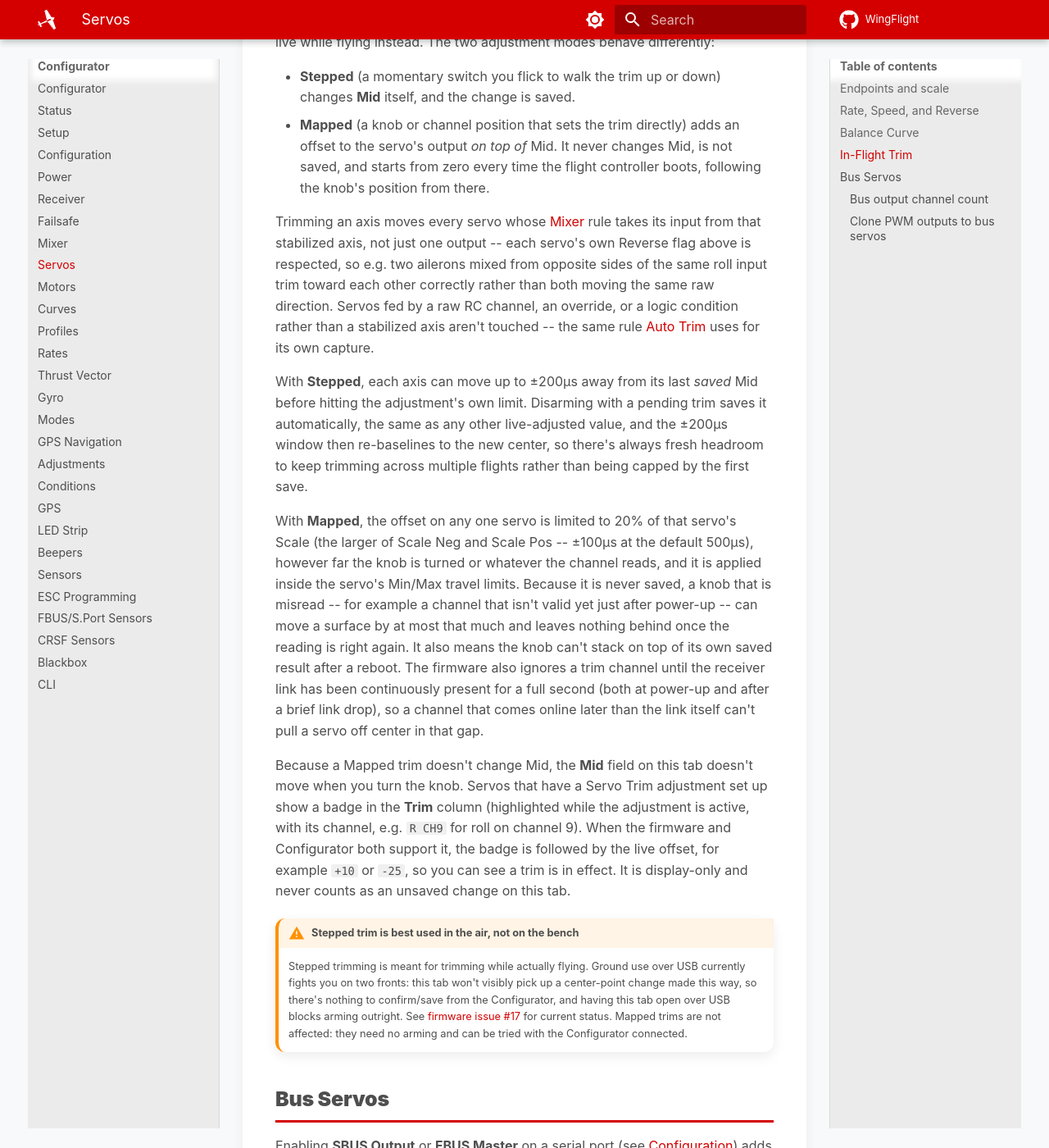
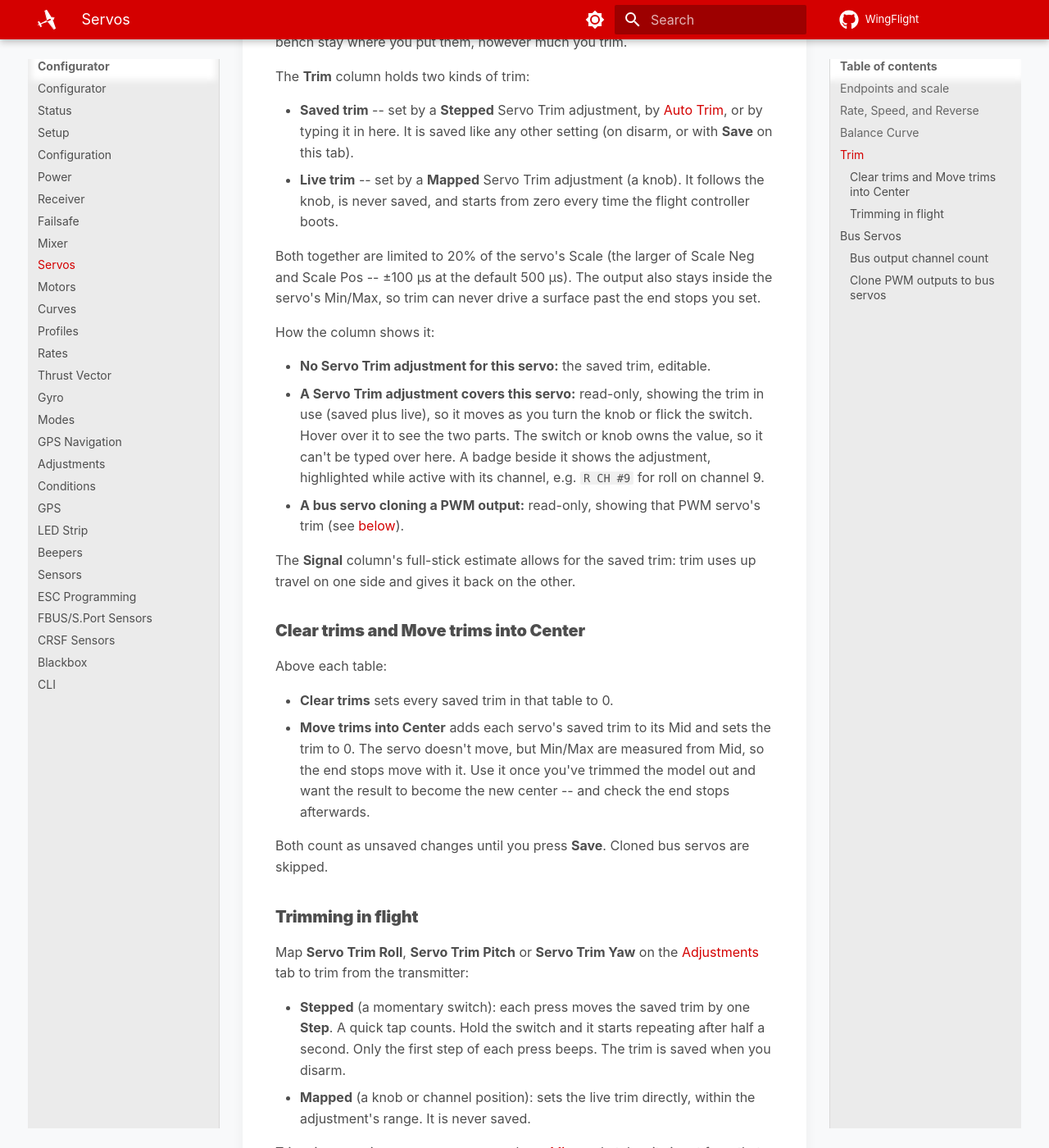
Before and after one commit to WingFlight/wingflight-docs, an MkDocs documentation site: the page built from docs/configurator/tabs/servos.md, in a window 1280 px wide and 1400 px high, scrolled down 2084 px. Shown: the whole window at 82% size. Built offline with MkDocs 1.6.1 and Material for MkDocs 9.7.7, drawn with Linux system fonts in a browser that asks for light colours; some of the changed text lies outside the part shown.

Commit message:
Document servo trims kept apart from the servo center (#71)
Co-authored-by: Claude Opus 5.5 <noreply@anthropic.com>

```diff
--- a/docs/configurator/tabs/servos.md
+++ b/docs/configurator/tabs/servos.md
@@ -54,67 +54,92 @@ curve, since that's the one actually shaping its output.
     showed on this tab has been removed from the Configurator, so the
     correction can no longer be turned on or off from here.
 
-## In-Flight Trim
+## Trim
 
-Center points (**Mid**) don't have to be set from this tab or the CLI --
-map **Servo Trim Roll**, **Servo Trim Pitch**, or **Servo Trim Yaw** on the
-[Adjustments](adjustments.md) tab and trim live while flying instead. The
-two adjustment modes behave differently:
+Trim never changes a servo's **Mid**. Each servo has a separate **Trim**
+value in µs, added to its output on top of Mid. Mid and the Min/Max end
+stops you set on the bench stay where you put them, however much you trim.
 
-- **Stepped** (a momentary switch you flick to walk the trim up or down)
-  changes **Mid** itself, and the change is saved.
-- **Mapped** (a knob or channel position that sets the trim directly) adds
-  an offset to the servo's output *on top of* Mid. It never changes Mid, is
-  not saved, and starts from zero every time the flight controller boots,
-  following the knob's position from there.
+The **Trim** column holds two kinds of trim:
 
-Trimming an axis moves every servo whose [Mixer](mixer.md) rule
-takes its input from that stabilized axis, not just one output -- each
-servo's own Reverse flag above is respected, so e.g. two ailerons mixed
-from opposite sides of the same roll input trim toward each other
-correctly rather than both moving the same raw direction. Servos fed by a
-raw RC channel, an override, or a logic condition rather than a
-stabilized axis aren't touched -- the same rule
-[Auto Trim](../../flight-modes/auto-trim.md) uses for its own capture.
+- **Saved trim** -- set by a **Stepped** Servo Trim adjustment, by
+  [Auto Trim](../../flight-modes/auto-trim.md), or by typing it in here. It
+  is saved like any other setting (on disarm, or with **Save** on this tab).
+- **Live trim** -- set by a **Mapped** Servo Trim adjustment (a knob). It
+  follows the knob, is never saved, and starts from zero every time the
+  flight controller boots.
 
-With **Stepped**, each axis can move up to ±200μs away from its last
-*saved* Mid before hitting the adjustment's own limit. Disarming with a
-pending trim saves it automatically, the same as any other live-adjusted
-value, and the ±200μs window then re-baselines to the new center, so
-there's always fresh headroom to keep trimming across multiple flights
-rather than being capped by the first save.
+Both together are limited to 20% of the servo's Scale (the larger of Scale
+Neg and Scale Pos -- ±100 µs at the default 500 µs). The output also stays
+inside the servo's Min/Max, so trim can never drive a surface past the end
+stops you set.
 
-With **Mapped**, the offset on any one servo is limited to 20% of that
-servo's Scale (the larger of Scale Neg and Scale Pos -- ±100μs at the
-default 500μs), however far the knob is turned or whatever the channel
-reads, and it is applied inside the servo's Min/Max travel limits. Because
-it is never saved, a knob that is misread -- for example a channel that
-isn't valid yet just after power-up -- can move a surface by at most that
-much and leaves nothing behind once the reading is right again. It also
-means the knob can't stack on top of its own saved result after a reboot.
-The firmware also ignores a trim channel until the receiver link has been
-continuously present for a full second (both at power-up and after a brief
-link drop), so a channel that comes online later than the link itself can't
-pull a servo off center in that gap.
+How the column shows it:
 
-Because a Mapped trim doesn't change Mid, the **Mid** field on this tab
-doesn't move when you turn the knob. Servos that have a Servo Trim
-adjustment set up show a badge in the **Trim** column (highlighted while
-the adjustment is active, with its channel, e.g. `R CH9` for roll on
-channel 9). When the firmware and Configurator both support it, the badge
-is followed by the live offset, for example `+10` or `-25`, so you can see
-a trim is in effect. It is display-only and never counts as an unsaved
-change on this tab.
+- **No Servo Trim adjustment for this servo:** the saved trim, editable.
+- **A Servo Trim adjustment covers this servo:** read-only, showing the trim
+  in use (saved plus live), so it moves as you turn the knob or flick the
+  switch. Hover over it to see the two parts. The switch or knob owns the
+  value, so it can't be typed over here. A badge beside it shows the
+  adjustment, highlighted while active with its channel, e.g. `R CH #9` for
+  roll on channel 9.
+- **A bus servo cloning a PWM output:** read-only, showing that PWM servo's
+  trim (see [below](#clone-pwm-outputs-to-bus-servos)).
 
-!!! warning "Stepped trim is best used in the air, not on the bench"
-    Stepped trimming is meant for trimming while actually flying. Ground use over USB
-    currently fights you on two fronts: this tab won't visibly pick up a
-    center-point change made this way, so there's nothing to confirm/save
-    from the Configurator, and having this tab open over USB blocks
-    arming outright. See
-    [firmware issue #17](https://github.com/WingFlight/wingflight-firmware/issues/17)
-    for current status. Mapped trims are not affected: they need no arming
-    and can be tried with the Configurator connected.
+The **Signal** column's full-stick estimate allows for the saved trim: trim
+uses up travel on one side and gives it back on the other.
+
+### Clear trims and Move trims into Center
+
+Above each table:
+
+- **Clear trims** sets every saved trim in that table to 0.
+- **Move trims into Center** adds each servo's saved trim to its Mid and
+  sets the trim to 0. The servo doesn't move, but Min/Max are measured from
+  Mid, so the end stops move with it. Use it once you've trimmed the model
+  out and want the result to become the new center -- and check the end
+  stops afterwards.
+
+Both count as unsaved changes until you press **Save**. Cloned bus servos
+are skipped.
+
+### Trimming in flight
+
+Map **Servo Trim Roll**, **Servo Trim Pitch** or **Servo Trim Yaw** on the
+[Adjustments](adjustments.md) tab to trim from the transmitter:
+
+- **Stepped** (a momentary switch): each press moves the saved trim by one
+  **Step**. A quick tap counts. Hold the switch and it starts repeating after
+  half a second. Only the first step of each press beeps. The trim is saved
+  when you disarm.
+- **Mapped** (a knob or channel position): sets the live trim directly,
+  within the adjustment's range. It is never saved.
+
+Trimming an axis moves every servo whose [Mixer](mixer.md) rule takes its
+input from that stabilized axis, not just one output. Each servo's Reverse,
+its rule's weight sign and the axis's Invert are taken into account, so two
+ailerons trim in opposite directions correctly. Servos fed by a raw RC
+channel, an override or a logic condition aren't touched -- the same rule
+[Auto Trim](../../flight-modes/auto-trim.md) uses. When any servo on the
+axis reaches its trim limit, the whole axis stops, so a pair of servos on
+one surface never get pulled out of line.
+
+Because a Mapped trim is never saved, a knob that is misread -- for example
+a channel that isn't valid yet just after power-up -- can move a surface by
+at most the trim limit and leaves nothing behind once the reading is right
+again. The firmware also ignores a trim channel until the receiver link has
+been continuously present for a full second (both at power-up and after a
+brief link drop), so a channel that comes online later than the link itself
+can't pull a servo off center in that gap.
+
+Stepped trims work on the bench too: the Trim column follows each press,
+and **Save** keeps the result.
+
+!!! note "Upgrading from older firmware"
+    Older firmware wrote Stepped trims and Auto Trim straight into Mid.
+    Anything trimmed that way stays in Mid after the upgrade, and the new
+    saved trims start at 0. In the CLI, `servo trim` lists the saved trims
+    and `servo trim <servo> <µs>` sets one; `diff` and `dump` include them.
 
 ## Bus Servos
 
@@ -165,13 +190,15 @@ Setup Wizard](mixer.md) for a named model type -- drives the bus servos
 too, without needing separate mixer rules for them. Bus channels beyond
 your PWM output count (e.g. channel 9 on a board with 8 PWM outputs)
 always run their own independent mixer rule regardless of this setting,
-since there's no PWM output to mirror.
+since there's no PWM output to mirror. A cloned bus channel sends its PWM servo's output with that servo's
+trim already in it, so its own Trim isn't used: the Trim column shows the
+PWM servo's trim, read-only.
 
 Turn it **OFF** for a custom model where the bus servos need mixer rules
 of their own, distinct from the PWM outputs -- for example a different
 control-surface layout on the bus side, or extra bus channels that don't
 correspond 1:1 with your PWM outputs. With cloning off, a bus channel's
-Min/Max/Mid/Scale/Speed/Reverse here and its own rule on the
+Min/Max/Mid/Trim/Scale/Speed/Reverse here and its own rule on the
 [Mixer](mixer.md) tab (output numbers past your PWM count) take full
 effect, exactly like a PWM servo does.
 
--- a/docs/contributing/tech/flight-dynamics.md
+++ b/docs/contributing/tech/flight-dynamics.md
@@ -187,11 +187,12 @@ A rule table: `output (SET/ADD/MUL) = offset + weight · curve(input · rate)`,
 
 ### 2.10 Servo output — [servos.c](https://github.com/WingFlight/wingflight-firmware/blob/master/src/main/flight/servos.c), [autotrim.c](https://github.com/WingFlight/wingflight-firmware/blob/master/src/main/flight/autotrim.c)
 
-Order: mixer output → geometry correction → **balance curve** → speed limit → reverse → `rpos`/`rneg` scale → runtime trim → travel limit → `mid`.
+Order: mixer output → geometry correction → **balance curve** → speed limit → reverse → `rpos`/`rneg` scale → trim (saved + runtime) → travel limit → `mid`.
 
 - **Balance curve** (commit `aa362d09a`): a small additive delta so two servos on one surface can be matched across the throw, the same idea as ETHOS "Balance channels". Additive, not a reshape, so an unconfigured curve is a zero delta.
-- **Trim is split in two** (commit `220980d8d`). Switch-stepped and auto trim edit `mid` (saved). A continuous pot/channel trim is a **runtime-only** offset limited to 20% of scale and never saved. If it were saved, the pot would apply itself on top of its own saved result after every reboot, and a bad reading at boot would leave a wrong centre behind. Trim direction folds together three independent reversals (axis input rate sign, rule weight sign, servo REVERSED flag) so paired surfaces stay coordinated.
-- **Auto trim** (from iNav's BOXAUTOTRIM): while the switch is on and armed, averages each stabilized servo's final output for 2 s and stores it as the new centre. Turning the switch off before disarm reverts it. It removes the runtime trim from what it stores.
+- **Trim never edits `mid`** ([firmware#202](https://github.com/WingFlight/wingflight-firmware/pull/202)). Min/max are offsets from `mid`, so trimming the centre also moved the end stops. Switch-stepped and auto trim write a **saved** per-servo trim (`servoTrims` PG). A continuous pot/channel trim is a **runtime-only** offset, never saved (commit `220980d8d`): if it were saved, the pot would apply itself on top of its own saved result after every reboot, and a bad reading at boot would leave a wrong centre behind. Saved and runtime trim together are limited to 20% of the larger scale and added before the travel limit, so the output stays inside min/max. Trim direction folds together three independent reversals (axis input rate sign, rule weight sign, servo REVERSED flag) so paired surfaces stay coordinated, and an axis stops as a whole when any of its servos reaches the limit. Bus channels cloned from PWM are skipped: they carry the PWM servo's trim.
+- **Stepped trim** gives one step per press (40 ms debounce), repeats after a 500 ms hold every 50 ms, and beeps only on the first step. Its value is absolute, so it no longer re-baselines on every save.
+- **Auto trim** (from iNav's BOXAUTOTRIM): while the switch is on and armed, averages each stabilized servo's final output for 2 s and stores the difference from `mid` as the saved trim. Turning the switch off before disarm reverts it. It removes the runtime trim from what it stores.
 
 ### 2.11 Throttle, governor, motors — [governor.c](https://github.com/WingFlight/wingflight-firmware/blob/master/src/main/flight/governor.c), [motors.c](https://github.com/WingFlight/wingflight-firmware/blob/master/src/main/flight/motors.c)
 
@@ -282,6 +283,7 @@ Rationale reconstructed from commit messages. Dates are commit dates.
 | 2026-09-29 | [firmware#177](https://github.com/WingFlight/wingflight-firmware/pull/177) | ANGLE target slews in from the current attitude; rate command capped at the rate profile's full-stick rate; new `angle_level_damping` subtracts measured rate from the command | Engaging far from level stepped the surfaces (49° asked for 196 °/s at once); L-6 uncapped command; the P-term was too small to damp the level loop |
 | 2026-09-29 | [firmware#178](https://github.com/WingFlight/wingflight-firmware/pull/178) | TPA/SPA attenuation also scales F and B; combined factor floored at 25%; MANUAL not attenuated | One airframe rolled at 1.22× the setpoint at low throttle and 1.70× at high; P/D-only attenuation could not correct the rate. The floor stops a curve removing all throw |
 | 2026-10-01 | [firmware#181](https://github.com/WingFlight/wingflight-firmware/pull/181) | MANUAL full-stick throw floored at 30%; I not integrated while MANUAL or PASSTHROUGH is active | M-3: the F floor did not cover low rates or `rc_rate` adjustments; I wound up while bypassed and bumped on switching back |
+| 2026-10-07 | [firmware#202](https://github.com/WingFlight/wingflight-firmware/pull/202) | Stepped and auto trim write a saved per-servo trim added at the output, never `mid`; one step per press; bus servos trimmed unless cloned | Trimming `mid` also moved the min/max end stops; the stepped window re-baselined on every save and walked; a tap gave nothing, a hold gave 50 steps/s |
 
 ---
 
--- a/docs/flight-modes/auto-trim.md
+++ b/docs/flight-modes/auto-trim.md
@@ -12,28 +12,34 @@ repeated land-adjust-relaunch cycles.
 
 Flip the switch on while armed and hold a steady correction for about 2
 seconds -- Auto Trim averages the *actual, already-mixed* servo output
-over that window and writes it as the new center point, the same
-underlying value the [Servos](../configurator/tabs/servos.md) tab's Mid
-field or the CLI `servo` command would set. Only servos actually fed by a
+over that window, and the difference from the servo's center becomes its
+saved trim: the value in the [Servos](../configurator/tabs/servos.md#trim)
+tab's **Trim** column. Mid and the Min/Max end stops don't change, and the
+trim is limited to 20% of the servo's Scale like any other trim. Only servos actually fed by a
 stabilized axis (roll/pitch/yaw) are touched -- outputs driven purely by a
 raw RC channel, an override, or a logic condition are left alone, since
 those aren't part of the drift this feature corrects for.
 
 Flip the switch back off before disarming and the capture is abandoned,
-restoring the previous center exactly -- nothing is written unless you
-disarm *while* the new center is still active, at which point it's saved
+restoring the previous trims exactly -- nothing is written unless you
+disarm *while* the new trim is still active, at which point it's saved
 the same way any other live-adjusted value is (on disarm).
 
-If a Mapped [Servo Trim](../configurator/tabs/servos.md#in-flight-trim) knob
-is also in use, its offset is left out of the center Auto Trim saves. The
-captured center is what the aircraft needs *without* the knob, so the knob
-keeps working on top of it instead of being baked in and then applied a
-second time.
+If a Mapped [Servo Trim](../configurator/tabs/servos.md#trimming-in-flight)
+knob is also in use, its offset is left out of the trim Auto Trim saves.
+The captured trim is what the aircraft needs *without* the knob, so the
+knob keeps working on top of it instead of being baked in and then applied
+a second time.
 
-For a manual alternative -- nudging an axis's center by a fixed amount per
-switch flick, rather than capturing a sustained stick correction -- see
-[In-Flight Trim](../configurator/tabs/servos.md#in-flight-trim) on the
-Servos tab.
+A bus servo cloning a PWM output isn't trimmed itself: it already carries
+its PWM servo's trim.
+
+For a manual alternative -- nudging an axis's trim by a fixed amount per
+switch press, rather than capturing a sustained stick correction -- see
+[Trimming in flight](../configurator/tabs/servos.md#trimming-in-flight) on
+the Servos tab. To make a trim part of the center, use **Move trims into
+Center** on the [Servos](../configurator/tabs/servos.md#clear-trims-and-move-trims-into-center)
+tab.
 
 !!! note "Trying it on the bench"
     Auto Trim only starts while the aircraft is armed, and arming is blocked
@@ -41,8 +47,8 @@ Servos tab.
     tried that way. To check it on the ground, power the model from its
     battery with the props off and no USB, arm, tilt it so a surface moves
     off center and hold it there, switch Auto Trim on for a few seconds,
-    and disarm with the switch still on. Then connect and check Mid on the
-    [Servos](../configurator/tabs/servos.md) tab. On an aircraft that is
+    and disarm with the switch still on. Then connect and check the Trim
+    column on the [Servos](../configurator/tabs/servos.md#trim) tab. On an aircraft that is
     still and level the servo is already at center, so nothing visibly
     changes.
 
```
Also changed, not shown: docs/configurator/tabs/adjustments.md (+5 -5 lines), docs/configurator/tabs/mixer.md (+2 -2 lines), docs/reference/msp-overview.md (+3 -1 lines).
